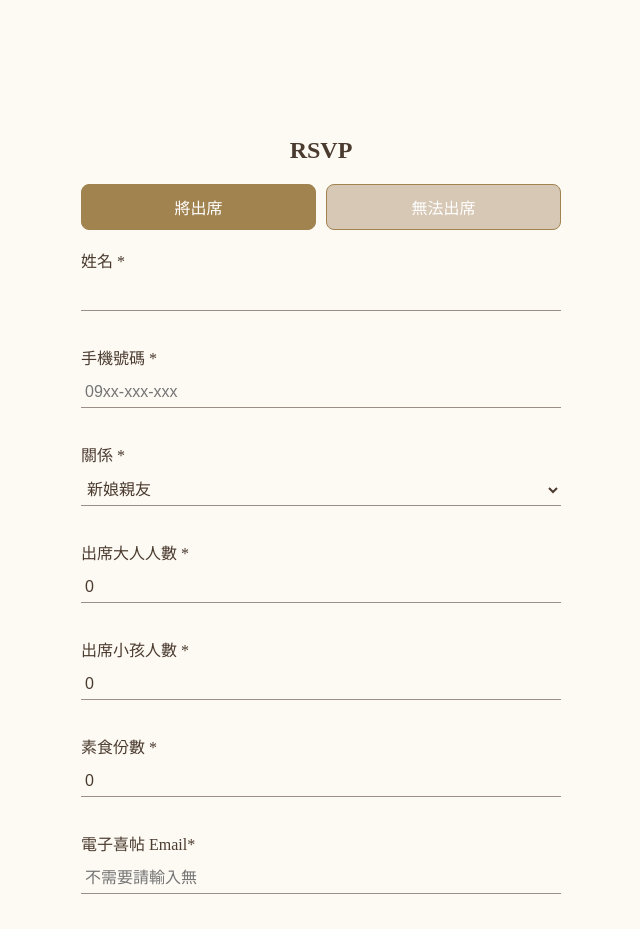
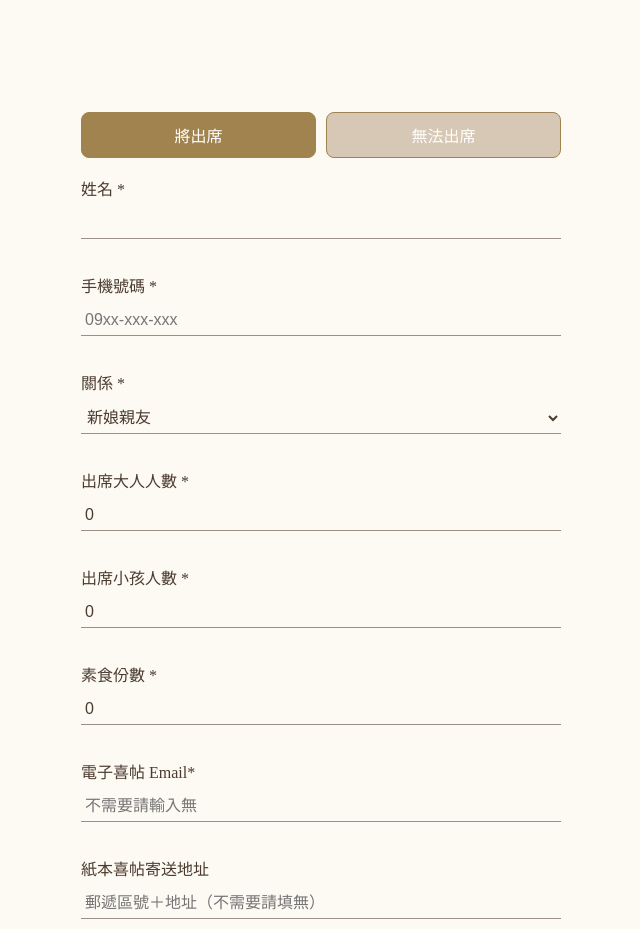
Before and after one commit to tai34tw/wedding, a React (Vite) app: page / in a window 1280 px wide. Shown: the part 2060-2989 px from the top of the page, without its empty margins (319-959 px from the left). Built offline with nearby package versions, Linux system fonts and the light colour scheme.

Commit message:
RSVP: comment out RSVP text

```diff
--- a/src/components/RSVP.jsx
+++ b/src/components/RSVP.jsx
@@ -115,7 +115,7 @@ export default function RSVP() {
 
   return (
     <div style={styles.container}>
-      <h2 style={styles.title}>RSVP</h2>
+      {/* <h2 style={styles.title}>RSVP</h2> */}
 
       {/* 出席切換 */}
       <div style={styles.toggleBox}>
```
